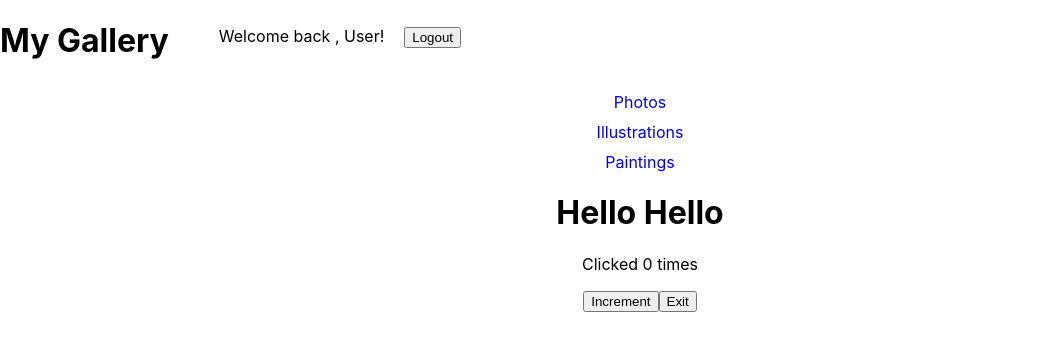
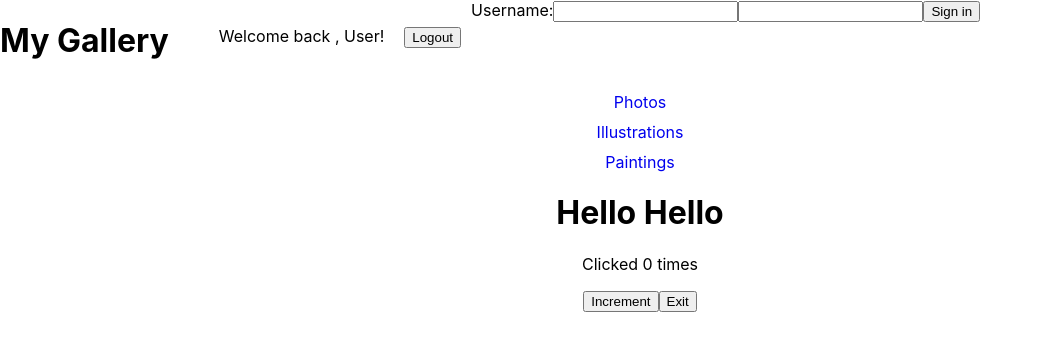
Before and after one commit to dimitri-edel/react-p1, a React (Create React App) app in the folder my-app/: page / in a window 1280 px wide. Both pictures are taken after a click on the button "Login". Shown: the top 350 px of the page, without its empty margins (0-1041 px from the left). Built offline with nearby package versions, Linux system fonts and the light colour scheme.

Commit message:
Add NavBarForm.js

```diff
--- a/my-app/src/components/NavBar.js
+++ b/my-app/src/components/NavBar.js
@@ -1,5 +1,6 @@
 import React from "react";
 import styles from './NavBar.module.css';
+import NavBarForm  from "./NavBarForm";
 
 class NavBar extends React.Component {
     constructor(props) {
@@ -7,6 +8,7 @@ class NavBar extends React.Component {
         this.state = {
             message: "Hello Guest!",
             buttonText: "Login",
+            isLoggedIn: false,
         }
     }
 
@@ -15,10 +17,23 @@ class NavBar extends React.Component {
             return {
                 message: prevState.message === "Hello Guest!" ? "Welcome back , User!" : "Hello Guest!",
                 buttonText: prevState.buttonText === "Login" ? "Logout" : "Login",
+                isLoggedIn: prevState.isLoggedIn ? false : true,
             }
 
         })
     }
+
+    singIn = () => {
+        this.setState((prevState, prevProps) => {
+            return {
+                message: prevState.message === "Hello Guest!" ? "Welcome back , User!" : "Hello Guest!",
+                buttonText: prevState.buttonText === "Login" ? "Logout" : "Login",
+                isLoggedIn: prevState.isLoggedIn ? false : true,
+            }
+
+        })
+    }
+
     render() {
         return (
             <div className={styles.navbar}>
@@ -27,6 +42,7 @@ class NavBar extends React.Component {
                     <li>{this.state.message}</li>
                     <li><button onClick={()=> this.on_click()}>{this.state.buttonText}</button></li>
                 </ul>
+                <NavBarForm isLoggedIn={this.state.isLoggedIn} />
             </div>
         )
     }
--- /dev/null
+++ b/my-app/src/components/NavBarForm.js
@@ -0,0 +1,23 @@
+import React from 'react';
+
+function NavBarForm(props) {
+  return (
+    <div>
+        {
+            props.isLoggedIn ? (
+                <form>
+                    <label htmlFor="username">Username:</label>
+                    <input type="text" id="username" name="username" />
+                    <label htmlFor="password" id="password" name="password" />
+                    <input type="text" id="password" name="password" />
+                    <input type="submit" value="Sign in" onClick={props.signIn}/>
+                </form>
+            ) : (
+                <form>Not logged in</form>
+            )
+        }
+    </div>
+  )
+}
+
+export default NavBarForm;
```
